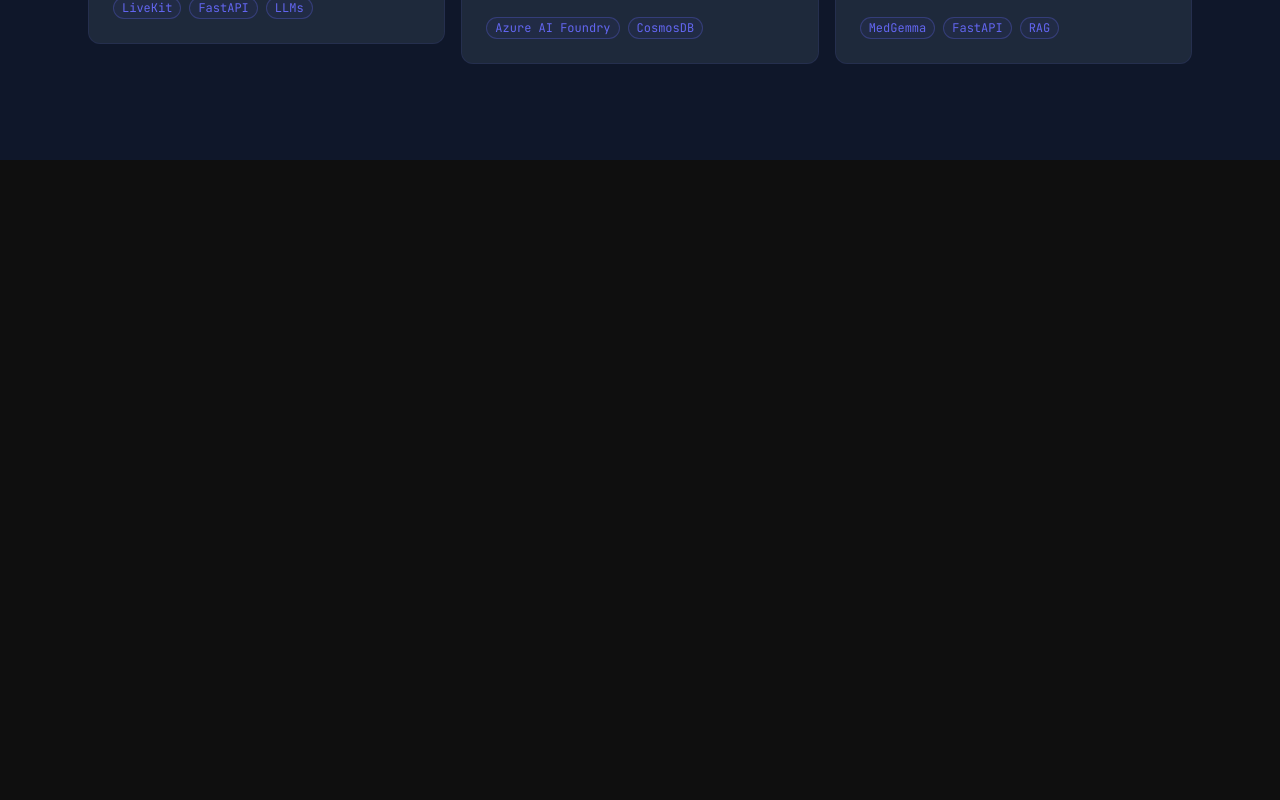
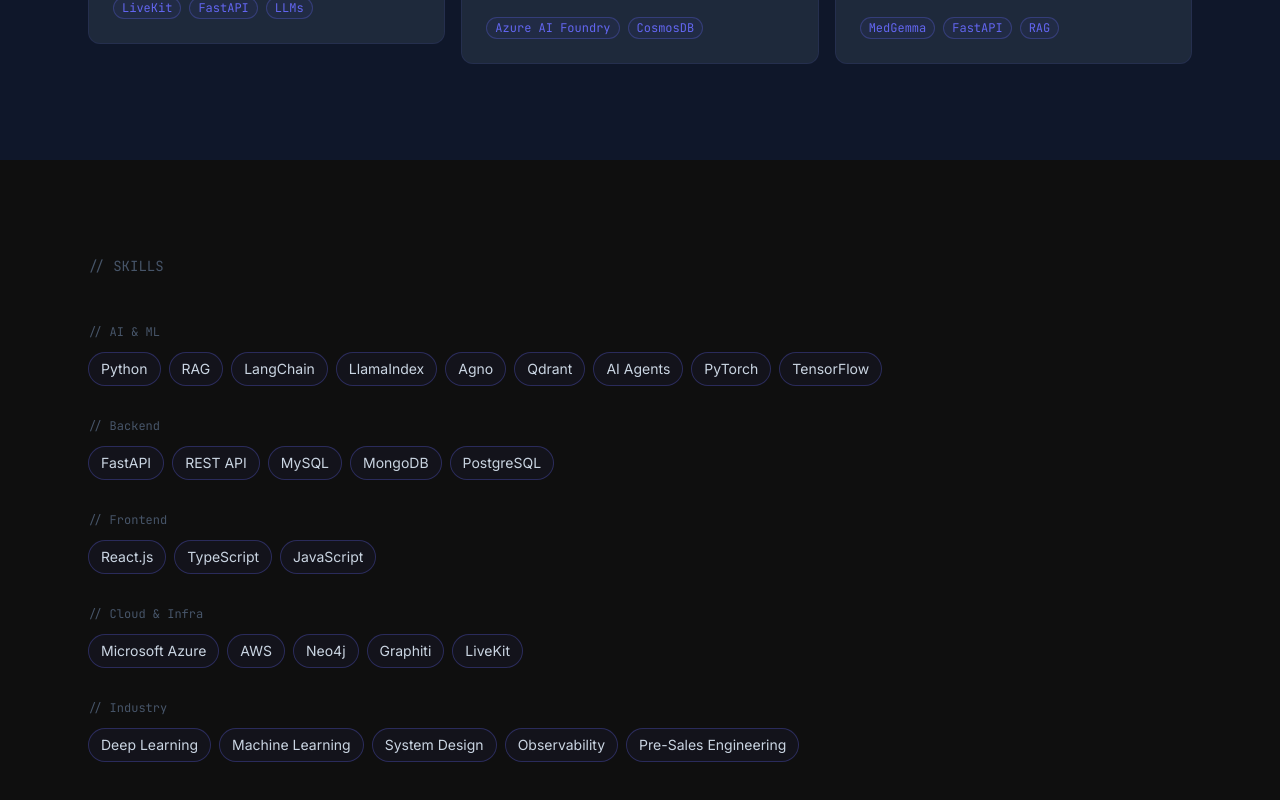
Before and after one commit to themightywolfie/themightywolfie.github.io, a React (Vite) app: page / in a window 1280 px wide. Shown: the part 2838-3638 px from the top of the page. Before the commit the page ends 2998 px from the top, so only its background shows below. Built offline with nearby package versions, Linux system fonts and the light colour scheme.

Commit message:
feat: add Skills tag grid

```diff
--- a/src/App.tsx
+++ b/src/App.tsx
@@ -3,6 +3,7 @@
 import About from "./components/About";
 import Experience from "./components/Experience";
 import ProjectsGrid from "./components/Projects/ProjectsGrid";
+import Skills from "./components/Skills";
 
 function App() {
   return (
@@ -12,6 +13,7 @@
       <About />
       <Experience />
       <ProjectsGrid />
+      <Skills />
     </div>
   );
 }
--- /dev/null
+++ b/src/components/Skills.tsx
@@ -0,0 +1,46 @@
+import { useRef } from "react";
+import { motion, useInView } from "framer-motion";
+import { useMotionVariants } from "../lib/animations";
+import { skillCategories } from "../lib/data";
+
+export default function Skills() {
+  const { fadeUp, staggerContainer } = useMotionVariants();
+  const ref = useRef(null);
+  const inView = useInView(ref, { once: true, margin: "-100px" });
+
+  return (
+    <section id="skills" className="py-24">
+      <motion.div
+        ref={ref}
+        variants={staggerContainer}
+        initial="hidden"
+        animate={inView ? "visible" : "hidden"}
+        className="max-w-6xl mx-auto px-6"
+      >
+        <motion.p variants={fadeUp} className="font-mono text-text-muted text-sm mb-12">
+          {"// SKILLS"}
+        </motion.p>
+
+        <div className="space-y-8">
+          {skillCategories.map((category) => (
+            <motion.div key={category.label} variants={fadeUp}>
+              <p className="font-mono text-text-muted text-xs mb-3">
+                {"// "}{category.label}
+              </p>
+              <div className="flex flex-wrap gap-2">
+                {category.skills.map((skill) => (
+                  <span
+                    key={skill}
+                    className="px-3 py-1.5 text-sm border border-accent/30 rounded-full text-slate-300 bg-accent/5"
+                  >
+                    {skill}
+                  </span>
+                ))}
+              </div>
+            </motion.div>
+          ))}
+        </div>
+      </motion.div>
+    </section>
+  );
+}
```
